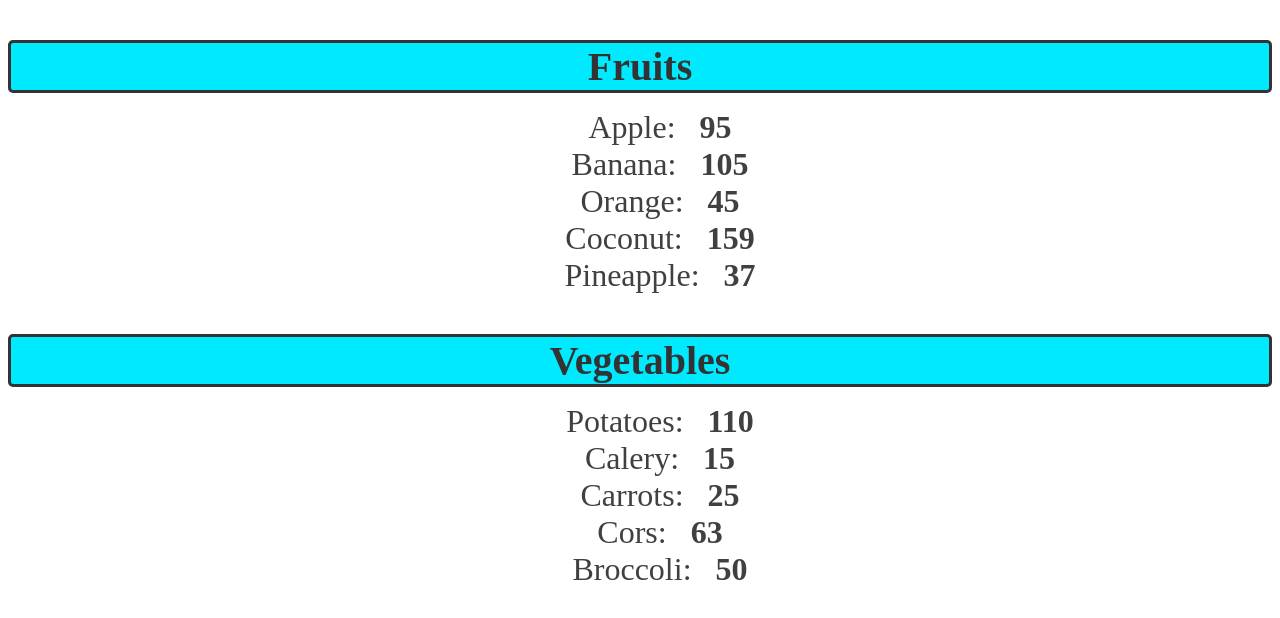
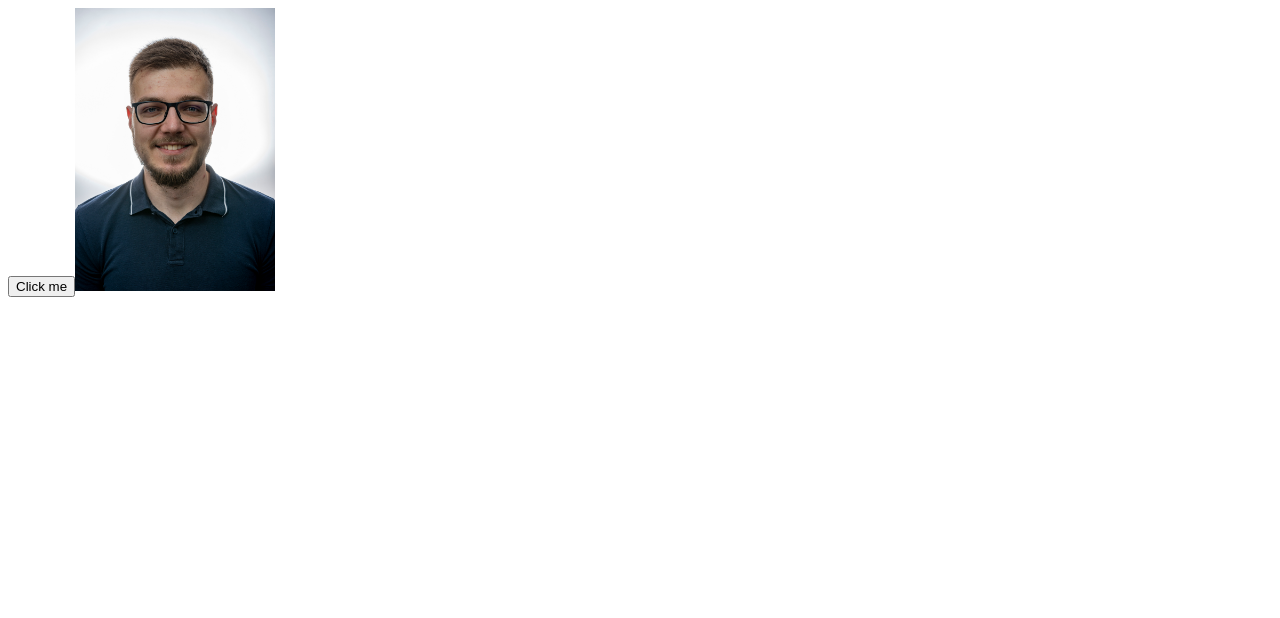
Before and after one commit to fulopzsolt1999/Mechwart-software_dev, a React (Vite) app in the folder Second and Third semester/Web-dev/React/Full course -2024-/my-react-app/: page / in a window 1280 px wide. Shown: the top 618 px of the page. Built offline with nearby package versions, Linux system fonts and the light colour scheme.

Commit message:
Click events

```diff
--- a/Second and Third semester/Web-dev/React/Full course -2024-/my-react-app/src/App.jsx
+++ b/Second and Third semester/Web-dev/React/Full course -2024-/my-react-app/src/App.jsx
@@ -1,30 +1,13 @@
-import List from "./List Rendering/List.jsx";
-
+import Button from "./Click events/Button.jsx";
+import ProfilePicture from "./Click events/ProfilePicture.jsx";
 
 function App() {
-   const fruits = [
-      {id: 1, name: "Apple", calories: 95},
-      {id: 2, name: "Banana", calories: 105},
-      {id: 3, name: "Orange", calories: 45},
-      {id: 4, name: "Coconut", calories: 159},
-      {id: 5, name: "Pineapple", calories: 37},
-   ];
-
-   const vegetables = [
-      {id: 6, name: "Potatoes", calories: 110},
-      {id: 7, name: "Calery", calories: 15},
-      {id: 8, name: "Carrots", calories: 25},
-      {id: 9, name: "Cors", calories: 63},
-      {id: 10, name: "Broccoli", calories: 50},
-   ];
-
    return (
       <>
-         {fruits.length > 0 && <List items={fruits} category="Fruits" />}
-         {vegetables.length > 0 && <List items={vegetables} category="Vegetables" />}
+         <Button />
+         <ProfilePicture />
       </>
    );
 }
 
-
 export default App;
--- /dev/null
+++ b/Second and Third semester/Web-dev/React/Full course -2024-/my-react-app/src/Click events/Button.jsx
@@ -0,0 +1,7 @@
+function Button() {
+   const handleClick = (e) => (e.target.textContent = "OUCH");
+
+   return <button onClick={(e) => handleClick(e)}>Click me</button>;
+}
+
+export default Button;
--- /dev/null
+++ b/Second and Third semester/Web-dev/React/Full course -2024-/my-react-app/src/Click events/ProfilePicture.jsx
@@ -0,0 +1,5 @@
+export default function ProfilePicture() {
+   const imageUrl = "./src/assets/Fülöp-Zsolt_CV-photo.jpg";
+   const handleClick = (e) => (e.target.style.display = "none");
+   return <img onClick={(e) => handleClick(e)} src={imageUrl} width="200px"></img>;
+}
```
